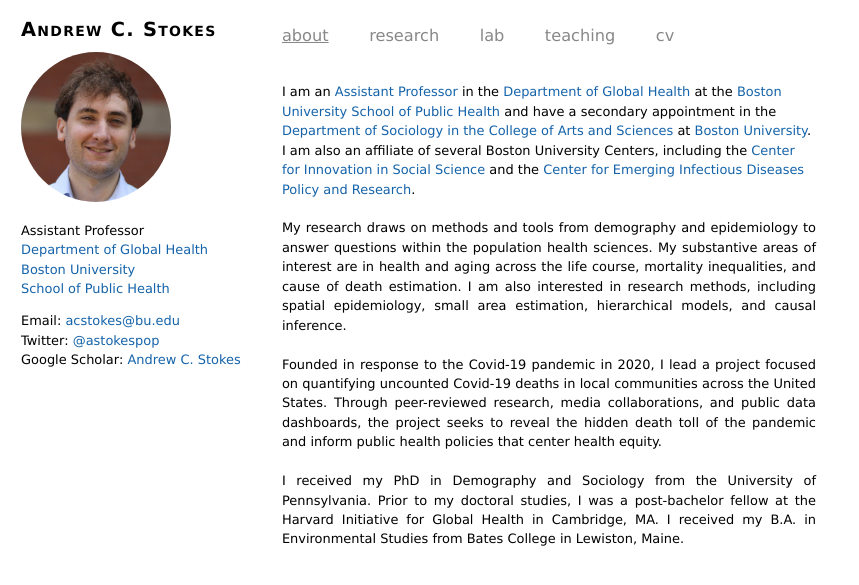
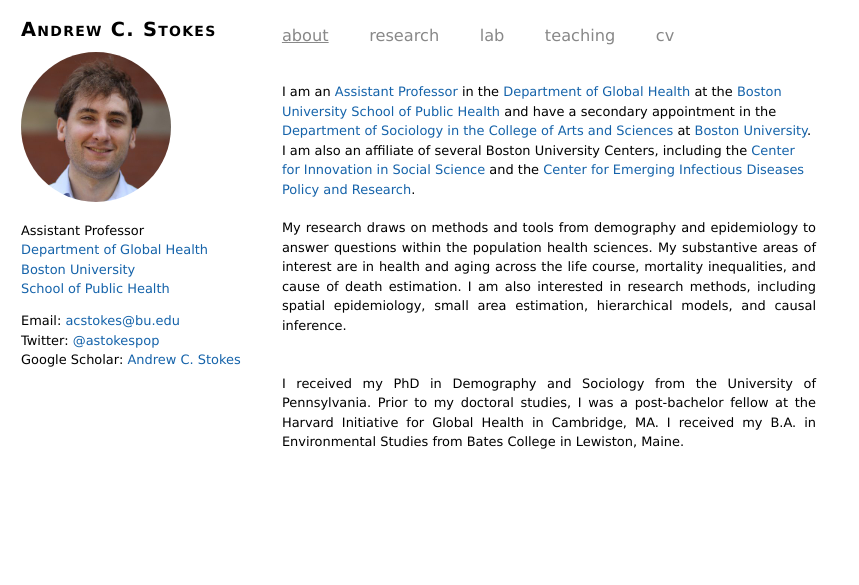
Before and after one commit to Aykerimm/andrew-profile, a Jekyll site: the page built from index.html, in a window 1280 px wide. Shown: the top 585 px of the page, without its empty margins (0-859 px from the left). Built offline with Jekyll 4.4.1, drawn with Linux system fonts in a browser that asks for light colours.

Commit message:
removed the paragraph from the about page

```diff
--- a/index.html
+++ b/index.html
@@ -18,12 +18,7 @@
     I am also interested in research methods, including spatial epidemiology, small area estimation, hierarchical models, and causal inference.
 </p>
 <br>
-<p class="about__p">
-    Founded in response to the Covid-19 pandemic in 2020,
-    I lead a project focused on quantifying uncounted Covid-19 deaths in local communities across the United States.
-    Through peer-reviewed research, media collaborations, and public data dashboards,
-    the project seeks to reveal the hidden death toll of the pandemic and inform public health policies that center health equity.
-</p>
+
 <br>
 <p class="about__p">
     I received my PhD in Demography and Sociology from the University of Pennsylvania.
--- a/researches.html
+++ b/researches.html
@@ -46,7 +46,7 @@
     </p>
 </li>
 {% endfor %}
-
+<br>
 <p class="title">Publications</p>
 
 {% assign researches_by_group = site.data.researches_zotero | group_by: "date.year"%}
```
